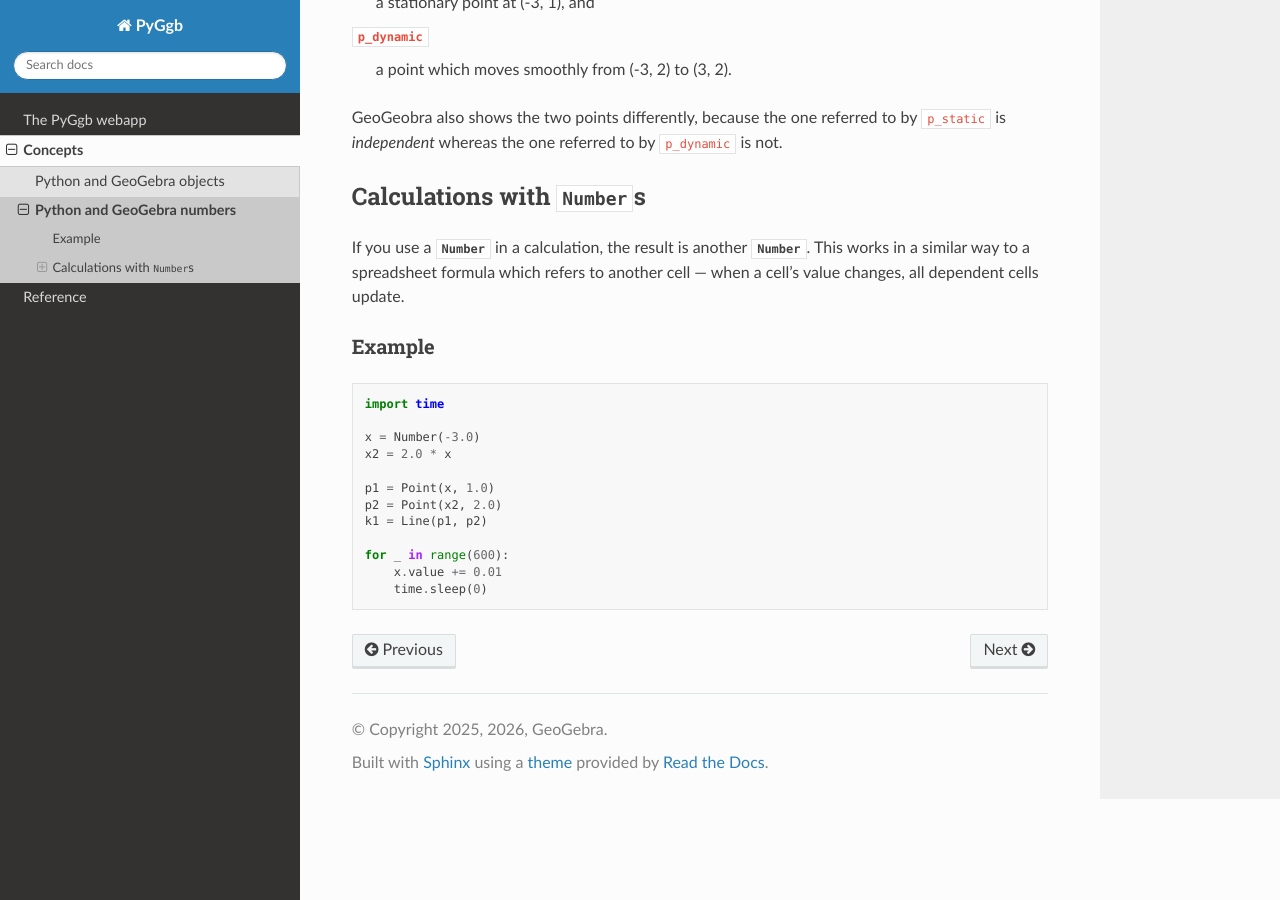
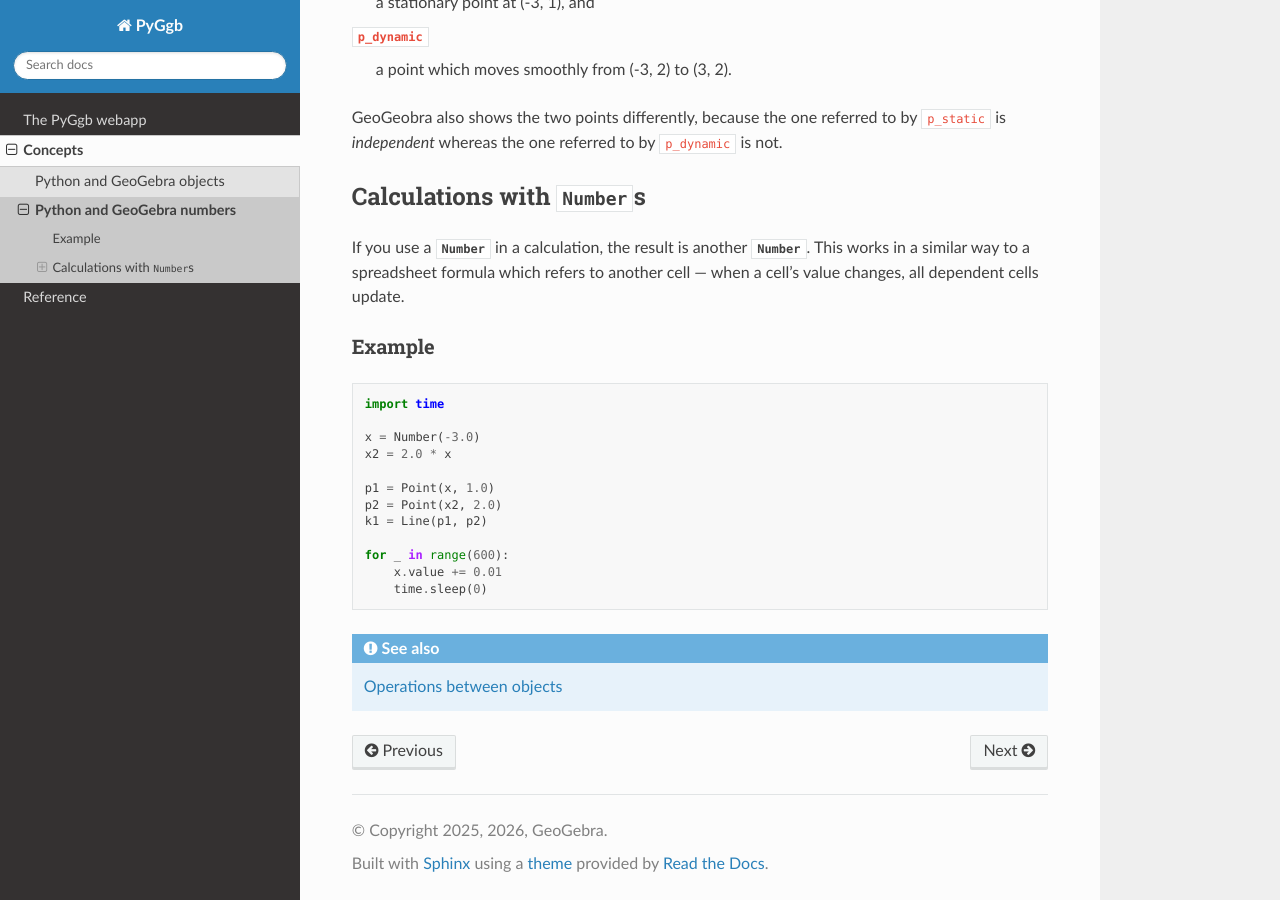
Before and after one commit to bennorth/pyggb, a Sphinx documentation site: the page built from doc/source/concepts/numbers.rst, in a window 1280 px wide and 900 px high, scrolled down 692 px. Built offline with Sphinx 7.4.7 and the Read the Docs theme 3.1.0, drawn with Linux system fonts in a browser that asks for light colours.

Commit message:
Add xrefs to "object operations" section

```diff
--- a/doc/source/concepts/numbers.rst
+++ b/doc/source/concepts/numbers.rst
@@ -67,3 +67,8 @@ Example
    for _ in range(600):
        x.value += 0.01
        time.sleep(0)
+
+
+.. seealso::
+
+   :ref:`Operations between objects <operations-between-objects>`
--- a/doc/source/reference/classes/number.rst
+++ b/doc/source/reference/classes/number.rst
@@ -15,3 +15,8 @@ Number
 .. seealso::
 
    :ref:`Python and GeoGebra numbers <python-and-geogebra-numbers>`
+
+
+.. seealso::
+
+   :ref:`Operations between objects <operations-between-objects>`
--- a/doc/source/reference/classes/object-operations.rst
+++ b/doc/source/reference/classes/object-operations.rst
@@ -1,3 +1,5 @@
+.. _operations-between-objects:
+
 Operations between objects
 ==========================
 
```
